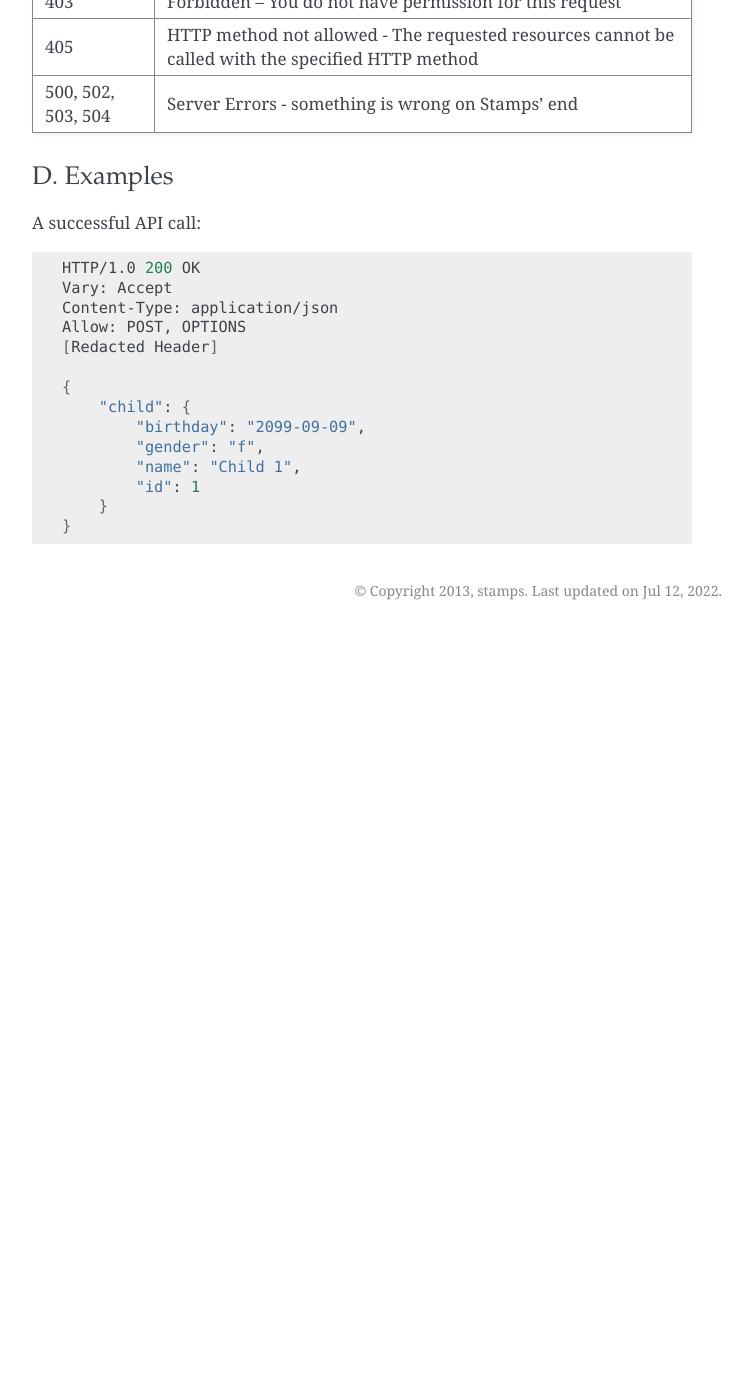
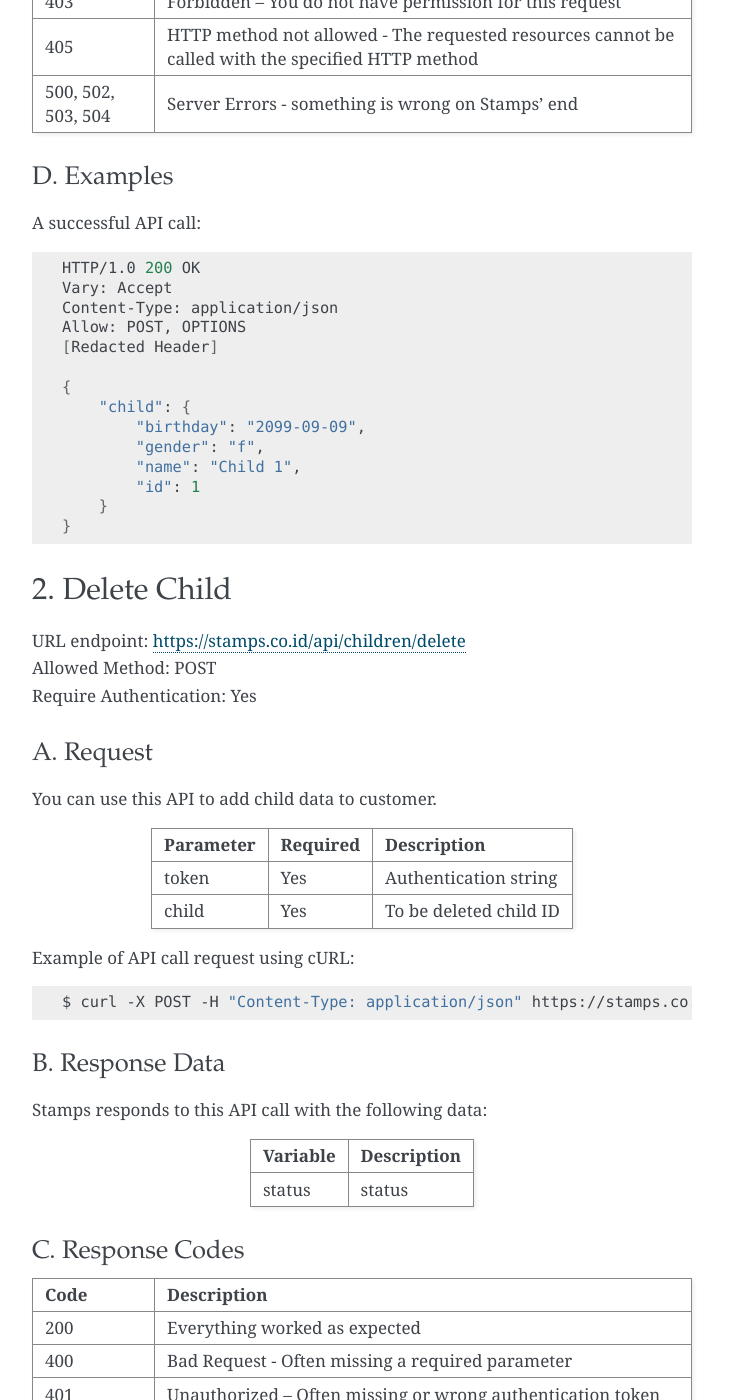
Before and after one commit to ui/stamps-api-docs, a Sphinx documentation site: the page built from source/child_api.rst, in a window 1280 px wide and 1400 px high, scrolled down 1061 px. Shown: the whole window, without its empty margins (388-1140 px from the left). Built offline with Sphinx 7.4.7, drawn with Linux system fonts in a browser that asks for light colours; before the commit the page ends 1691 px from its top, so only the background shows below that; some of the changed text lies outside the part shown.

Commit message:
Delete child API Docs

```diff
--- a/source/child_api.rst
+++ b/source/child_api.rst
@@ -82,3 +82,77 @@ A successful API call:
             "id": 1
         }
     }
+
+
+2. Delete Child
+===============
+| URL endpoint: https://stamps.co.id/api/children/delete
+| Allowed Method: POST
+| Require Authentication: Yes
+
+A. Request
+-----------------------------
+
+You can use this API to add child data to customer.
+
+============= =========== =========================
+Parameter     Required    Description
+============= =========== =========================
+token         Yes         Authentication string
+child         Yes         To be deleted child ID
+============= =========== =========================
+
+Example of API call request using cURL:
+
+.. code-block :: bash
+
+    $ curl -X POST -H "Content-Type: application/json" https://stamps.co.id/api/children/delete -i -d '{ "token": "secret", "child": 123 }'
+
+
+B. Response Data
+----------------
+Stamps responds to this API call with the following data:
+
+=================== ==============================
+Variable            Description
+=================== ==============================
+status              status
+=================== ==============================
+
+
+C. Response Codes
+-----------------
+
+=================== ==============================
+Code                Description
+=================== ==============================
+200                 Everything worked as expected
+400                 Bad Request - Often missing a
+                    required parameter
+401                 Unauthorized – Often missing or
+                    wrong authentication token
+403                 Forbidden – You do not have
+                    permission for this request
+405                 HTTP method not allowed - The
+                    requested resources cannot be called with the specified HTTP method
+500, 502, 503, 504  Server Errors - something is
+                    wrong on Stamps' end
+=================== ==============================
+
+
+D. Examples
+-----------
+
+A successful API call:
+
+.. code-block :: bash
+
+    HTTP/1.0 200 OK
+    Vary: Accept
+    Content-Type: application/json
+    Allow: POST, OPTIONS
+    [Redacted Header]
+
+    {
+        "status": "ok"
+    }
```
